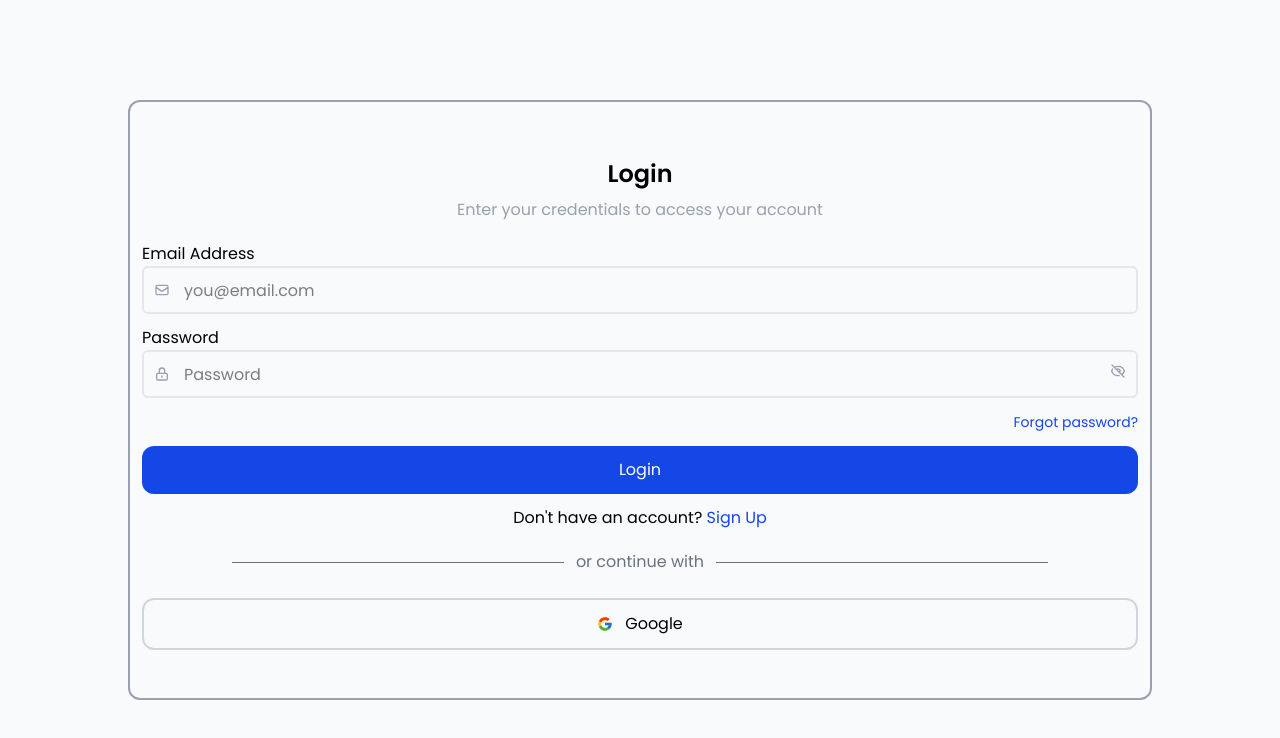
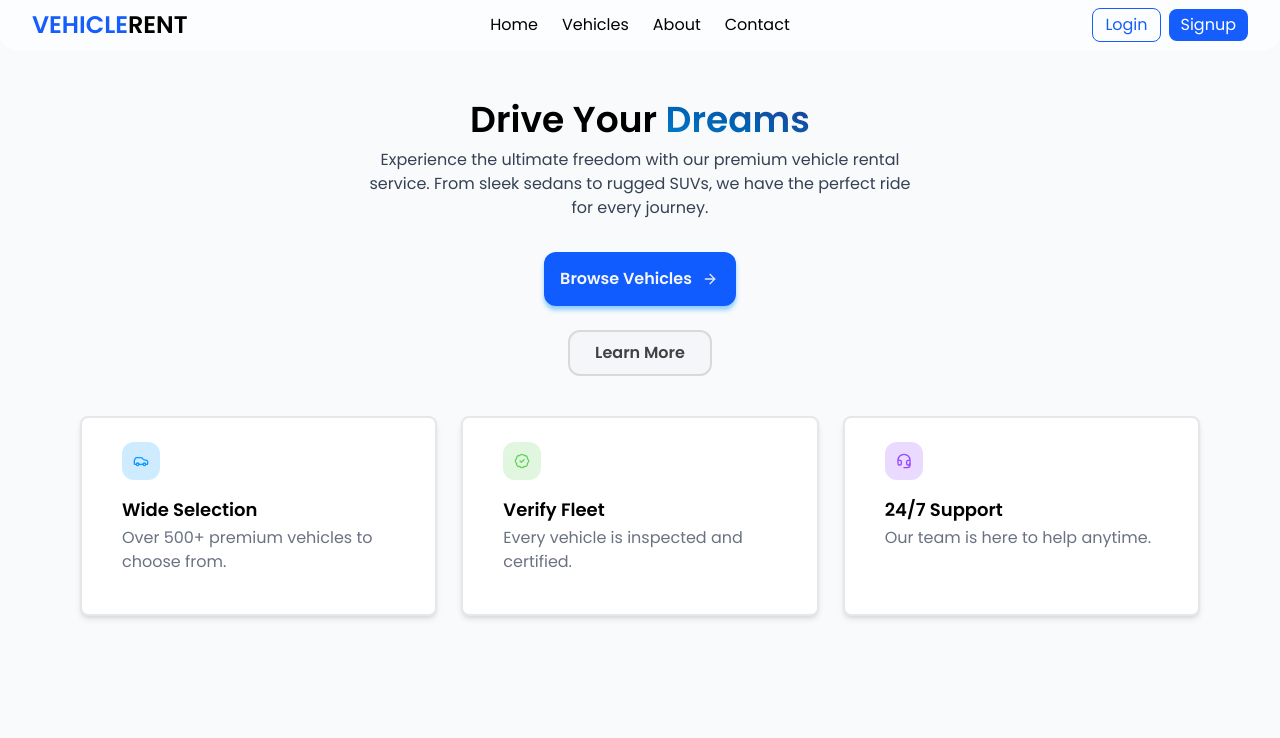
Before and after one commit to Ryuo-chhi/Frontend_VehicleRent, a React (Vite) app: page / in a window 1280 px wide. Shown: the top 738 px of the page. Built offline with nearby package versions, Linux system fonts and the light colour scheme.

Commit message:
finished Form

```diff
--- /dev/null
+++ b/src/components/AuthPage.jsx
@@ -0,0 +1,50 @@
+import { useState } from "react";
+import Login from "./Login";
+import Signup from "./SignUp";
+import { HiOutlineLockClosed, HiOutlineX } from "react-icons/hi";
+
+const AuthPage = ({ mode = "login", onClose }) => {
+  const [isLogin, setIsLogin] = useState(mode === "login");
+
+  function switchToSignup(e) {
+    e.preventDefault();
+    setIsLogin(false);
+  }
+  function switchToSignup(e) {
+    e.preventDefault();
+    setIsLogin(true);
+  }
+
+  return (
+    <div className=" w-full h-screen absolute z-30 inset-0 flex justify-center items-center px-5 lg:px-10 bg-black/30">
+      <div className=" w-full sm:w-9/10  lg:w-6/7 h-9/10 flex justify-center items-center rounded-2xl border-2 border-gray-400 relative">
+        <div className=" h-8 aspect-square flex justify-center items-center rounded-tr-2xl rounded-bl-2xl cursor-pointer bg-gray-200 hover:bg-gray-300 absolute top-0 right-0 ">
+          <button onClick={onClose}>
+            <HiOutlineX size={24} style={{ color: "red" }} />
+          </button>
+        </div>
+        <article className=" hidden md:flex flex-col justify-center items-center w-1/2 h-full rounded-tl-2xl rounded-bl-2xl bg-linear-to-br from-[#155DFC]  to-[#1C398E]  text-white">
+          <div className="flex flex-col gap-3 items-start">
+            <div className=" flex justify-center items-center h-16 aspect-square bg-white/20 rounded-2xl">
+              <HiOutlineLockClosed size={38} />
+            </div>
+            <div className="text-3xl lg:text-4xl xl:text-5xl">
+              <h2>Welcome to Our</h2>
+              <h2>Platform</h2>
+            </div>
+            <div className="w-2xs">
+              Join thousands of users who trust our services and experience
+            </div>
+          </div>
+        </article>
+        {isLogin ? (
+          <Login switchToSignup={switchToSignup} />
+        ) : (
+          <Signup switchToLogin={switchToSignup} />
+        )}
+      </div>
+    </div>
+  );
+};
+
+export default AuthPage;
--- a/src/components/Form.jsx
+++ /dev/null
@@ -1,13 +0,0 @@
-import Login from './Login'
-import SignUp from './SignUp'
-
-const Form = () => {
-  return (
-    <div className=' w-full h-screen flex flex-col justify-center items-center'>
-        <Login/>
-        {/* <SignUp /> */}
-    </div>
-  )
-}
-
-export default Form
--- a/src/components/InputWithIcon.jsx
+++ b/src/components/InputWithIcon.jsx
@@ -5,12 +5,12 @@ const InputWithIcon = ({ icon: Icon, type, name, placeholder, rightIcon, handleC
     <div className="relative w-full">
       <Icon className="absolute left-3 top-1/2 transform -translate-y-1/2 text-gray-400" />
       {rightIcon && (
-        <div className="absolute right-3 top-1/2 transform -translate-y-1/2 text-gray-400">
+        <div className="absolute right-3 top-1/2 transform -translate-y-1/3 text-gray-400">
           {rightIcon}
         </div>
       )}
       <input
-        className="h-12 w-full border-gray-200 border-2 outline-none rounded-md pl-10 pr-3"
+        className="h-14 w-full border-gray-200 border-2 outline-none rounded-xl pl-10 pr-3"
         type={type}
         name={name}
         placeholder={placeholder}
--- a/src/components/Login.jsx
+++ b/src/components/Login.jsx
@@ -10,7 +10,7 @@ import InputWithIcon from "./InputWithIcon";
 import { FcGoogle } from "react-icons/fc";
 import { validateEmail, validatePassword } from "../utils/validators";
 
-const Login = () => {
+const Login = ({ switchToSignup }) => {
   const [show, setShow] = useState(false);
   const [form, setForm] = useState({
     email: "",
@@ -50,14 +50,14 @@ const Login = () => {
     }
   }
   return (
-    <article className="w-full h-3/4 sm:w-4/5 border-2 border-gray-400 rounded-xl flex flex-col justify-center items-center p-3 gap-5 transition-all duration-300">
+    <article className="w-full h-full md:w-1/2 flex flex-col justify-center items-center p-3 gap-8 sm:px-4 lg:px-8 xl:px-10  bg-white md:rounded-tr-2xl md:rounded-br-2xl rounded-2xl transition-all duration-300">
       <div>
         <h2 className="text-center font-bold text-2xl my-2">Login</h2>
         <p className="text-gray-400">
           Enter your credentials to access your account
         </p>
       </div>
-      <form onSubmit={handleSubmit} className="w-full flex flex-col gap-3">
+      <form onSubmit={handleSubmit} className="w-full flex flex-col gap-5">
         <div>
           <p>Email Address</p>
           <InputWithIcon
@@ -103,14 +103,14 @@ const Login = () => {
         <div className="text-center">
           <p>
             Don't have an account?{" "}
-            <button className="text-blue-700 cursor-pointer hover:text-blue-800">
+            <button onClick={switchToSignup} className="text-blue-700 cursor-pointer hover:text-blue-800">
               {" "}
               <a href="">Sign Up</a>
             </button>
           </p>
         </div>
-        <div className="flex flex-col gap-6 mt-2">
-          <div className="text-center flex justify-center items-center text-gray-500 gap-3">
+        <div className="flex flex-col gap-8 mt-2">
+          <div className="text-center flex justify-between items-center text-gray-500  ">
             <hr className="w-1/3" />
             <p>or continue with</p>
             <hr className="w-1/3" />
--- a/src/components/SignUp.jsx
+++ b/src/components/SignUp.jsx
@@ -14,7 +14,7 @@ import {
   validateFullName,
 } from "../utils/validators";
 
-const SignUp = () => {
+const Signup = ({ switchToLogin }) => {
   const [show, setShow] = useState(false);
   const [form, setForm] = useState({
     fullname: "",
@@ -59,12 +59,12 @@ const SignUp = () => {
   }
 
   return (
-    <article className="w-full h-3/4 sm:w-4/5 border-2 border-gray-400 rounded-xl flex flex-col justify-center items-center p-3 gap-5 transition-all duration-300">
+    <article className="w-full h-full md:w-1/2 flex flex-col justify-center items-center bg-white rounded-tr-2xl rounded-br-2xl p-3 sm:px-5 lg:px-8 xl:px-10 gap-5 transition-all duration-300">
       <div>
         <h2 className="text-center font-bold text-2xl my-2">Sign Up</h2>
         <p className="text-gray-400">Fill in your details to get started</p>
       </div>
-      <form onSubmit={handleSubmit} className="w-full flex flex-col gap-3">
+      <form onSubmit={handleSubmit} className="w-full flex flex-col gap-5">
         <div>
           <p>Full Name</p>
           <InputWithIcon
@@ -120,14 +120,17 @@ const SignUp = () => {
         <div className="text-center">
           <p>
             Already have an account?{" "}
-            <button className="text-blue-700 cursor-pointer hover:text-blue-800">
+            <button
+              onClick={switchToLogin}
+              className="text-blue-700 cursor-pointer hover:text-blue-800"
+            >
               {" "}
-              Log in
+              <a href="">Log in</a>
             </button>
           </p>
         </div>
-        <div className="flex flex-col gap-4 mt-2">
-          <div className="text-center flex justify-center items-center text-gray-500 gap-3">
+        <div className="flex flex-col gap-8 mt-2">
+          <div className="text-center flex justify-between items-center text-gray-500">
             <hr className="w-1/3" />
             <p>or continue with</p>
             <hr className="w-1/3" />
@@ -142,4 +145,4 @@ const SignUp = () => {
   );
 };
 
-export default SignUp;
+export default Signup;
--- a/src/pages/Home.jsx
+++ b/src/pages/Home.jsx
@@ -1,20 +1,38 @@
-import NavBar from '../sections/NavBar'
-import Hero from '../sections/Hero';
-import FeatureCardList from '../components/FeatureCardList';
-import Login from '../components/Login';
-import Form from '../components/form';
-
+import { useState } from "react";
+import NavBar from "../sections/NavBar";
+import Hero from "../sections/Hero";
+import FeatureCardList from "../components/FeatureCardList";
+import AuthPage from "../components/AuthPage";
 
 export const Home = () => {
+  const [authMode, setAuthMode] = useState(null); // 'login' | 'signup' | null
+  const [showAuth, setShowAuth] = useState(false);
+
+  const openLogin = () => {
+    setAuthMode("login");
+    setShowAuth(true);
+  };
+
+  const openSignup = () => {
+    setAuthMode("signup");
+    setShowAuth(true);
+  };
+
+  const closeAuth = () => {
+    setShowAuth(false);
+  };
+
   return (
-    <>
-      {/* <NavBar />
+    <div className=" relative">
+      <NavBar onLoginClick={openLogin} onSignupClick={openSignup} />
       <Hero />
-      <FeatureCardList /> */}
+      <FeatureCardList />
 
-      <Form />
-    </>
-  )
-}
+      {showAuth && (
+        <AuthPage key={authMode} mode={authMode} onClose={closeAuth} />
+      )}
+    </div>
+  );
+};
 
-export default Home
+export default Home;
--- a/src/sections/NavBar.jsx
+++ b/src/sections/NavBar.jsx
@@ -2,10 +2,11 @@ import { useState } from "react";
 import { HiMenu, HiX } from "react-icons/hi";
 import Navigation from "../components/Navigation";
 import Profile from "../components/Profile";
-const NavBar = () => {
+const NavBar = ({ onLoginClick, onSignupClick }) => {
   const [isOpen, setIsOpen] = useState(false);
   return (
     <header className="w-full fixed inset-x-0 z-20 backdrop-blur-md bg-white/60  rounded-b-2xl">
+      {/* desktop view */}
       <div className="flex justify-between p-2 sm:px-8 items-center">
         <div className="flex">
           <h1 className="text-blue-600 font-bold text-2xl">VEHICLE</h1>
@@ -24,22 +25,62 @@ const NavBar = () => {
         <nav className="hidden sm:flex ">
           <Navigation />
         </nav>
-        <div className="hidden sm:flex">
-          <Profile />
+        <div className="hidden sm:flex items-center gap-2">
+          <button
+            onClick={onLoginClick}
+            className="px-3 py-1 rounded-lg border border-blue-600 text-blue-600 hover:bg-blue-50"
+          >
+            Login
+          </button>
+          <button
+            onClick={onSignupClick}
+            className="px-3 py-1 rounded-lg bg-blue-600 text-white hover:bg-blue-700"
+          >
+            Signup
+          </button>
+          {/* <Profile /> */}
         </div>
       </div>
+
+      {/* mobile view */}
+
       <div
         className={`w-screen flex justify-center pr-5 overflow-hidden sm:hidden h-fit transition-all duration-500 ${
           isOpen
-            ? "max-h-screen opacity-100 pointer-events-auto"
-            : "max-h-0 opacity-0 pointer-events-none"
+            ? "max-h-screen opacity-100 "
+            : "max-h-0 opacity-0 "
         }`}
         aria-hidden={!isOpen}
       >
         <nav className=" w-full flex flex-col justify-center items-start p-4 gap-4">
-          <article className="w-full border-b-2 border-gray-400 py-2">
-            <Profile />
+          <div className="flex gap-2">
+            <button
+              onClick={() => {
+                setIsOpen(false);
+                //this ensure and run only if onLoginClick is pass and it not undifined
+                onLoginClick && onLoginClick();
+              }}
+              className="flex-1 px-3 py-2 rounded-lg border border-blue-600 text-blue-600"
+            >
+              Login
+            </button>
+            <button
+              onClick={() => {
+                setIsOpen(false);
+                //this ensure and run only if onLoginClick is pass and it not undifined
+                onSignupClick && onSignupClick();
+              }}
+              className="flex-1 px-3 py-2 rounded-lg bg-blue-600 text-white"
+            >
+              Signup
+            </button>
+          </div>
+
+          <article className="w-full border-b-2 border-gray-400 ">
+            {/* <Profile /> */}
           </article>
+
+
           <Navigation />
         </nav>
       </div>
```
